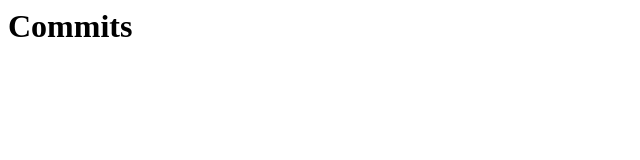
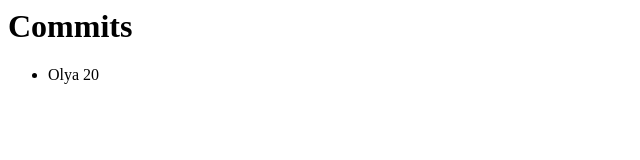
Before and after one commit to TurdukeevaBegaiym/commit, a plain HTML site: page index.html in a window 1280 px wide. Shown: the full height of the page, 0-640 px from the left. Drawn offline with Linux system fonts and the light colour scheme.

Commit message:
Added girl

```diff
--- a/index.html
+++ b/index.html
@@ -5,5 +5,11 @@
   </head>
   <body>
     <h1>Commits</h1>
+    <ul>
+      <li>
+        <span class="name">Olya</span>
+        <span class="age">20</span>
+      </li>
+    </ul>
   </body>
 </html>
```
